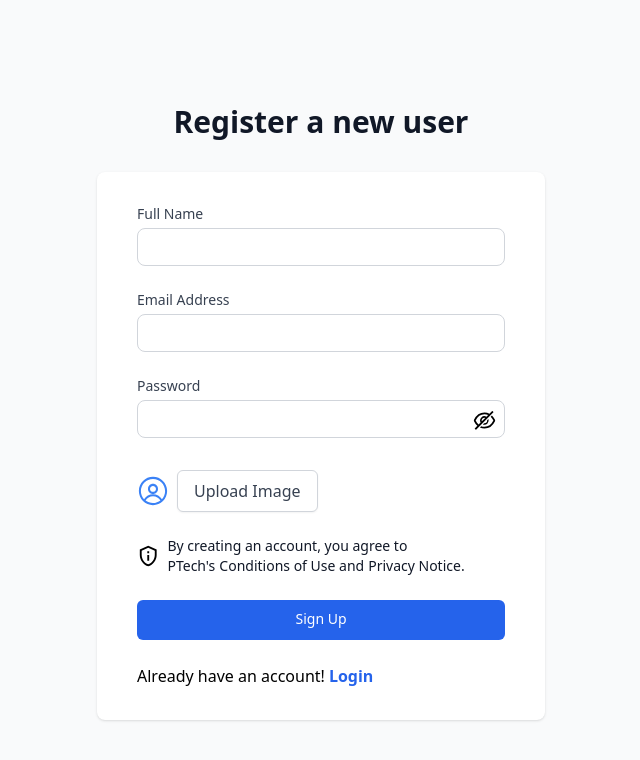
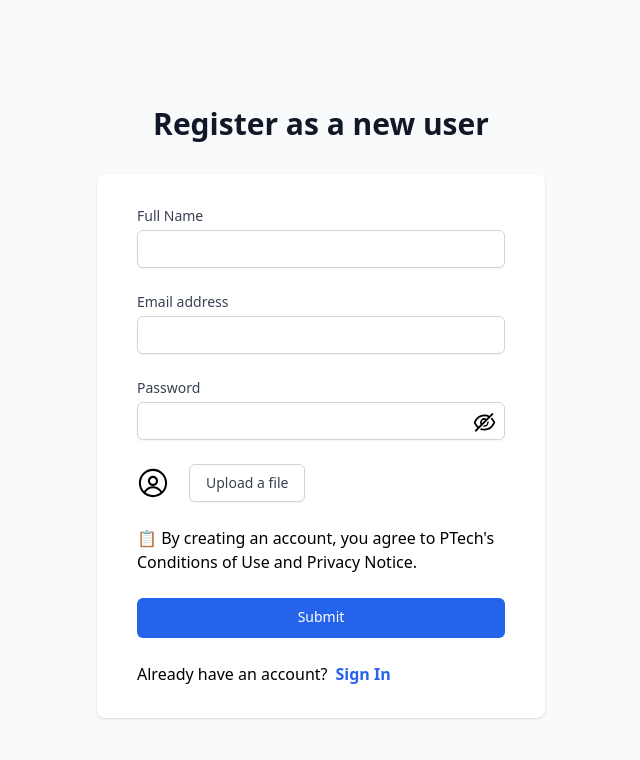
Before and after one commit to PhatPhamCoder/ecomerce_tech_frontend, a React (Create React App) app: page /sign-up in a window 1280 px wide. Shown: the top 760 px of the page, without its empty margins (319-959 px from the left). Built offline with nearby package versions, Linux system fonts and the light colour scheme.

Commit message:
update sign up

```diff
--- a/package.json
+++ b/package.json
@@ -6,6 +6,7 @@
     "@testing-library/jest-dom": "^5.16.5",
     "@testing-library/react": "^13.4.0",
     "@testing-library/user-event": "^13.5.0",
+    "axios": "^1.3.4",
     "country-state-city": "^3.1.2",
     "react": "^18.2.0",
     "react-dom": "^18.2.0",
@@ -13,6 +14,7 @@
     "react-lottie": "^1.2.3",
     "react-router-dom": "^6.9.0",
     "react-scripts": "5.0.1",
+    "react-toastify": "^9.1.1",
     "web-vitals": "^2.1.4"
   },
   "scripts": {
--- a/src/components/Signup/Signup.jsx
+++ b/src/components/Signup/Signup.jsx
@@ -1,40 +1,61 @@
-import React, { useState } from "react";
-import { Link } from "react-router-dom";
+import { React, useState } from "react";
 import { AiOutlineEye, AiOutlineEyeInvisible } from "react-icons/ai";
 import styles from "../../styles/styles";
+import { Link } from "react-router-dom";
 import { RxAvatar } from "react-icons/rx";
-import { MdOutlinePrivacyTip } from "react-icons/md";
-const Signup = () => {
+import axios from "axios";
+import { server } from "../../server";
+import { toast } from "react-toastify";
+const Singup = () => {
   const [email, setEmail] = useState("");
+  const [name, setName] = useState("");
   const [password, setPassword] = useState("");
-  const [name, setName] = useState("");
   const [visible, setVisible] = useState(false);
   const [avatar, setAvatar] = useState(null);
 
-  const handleSubmit = () => {
-    console.log("ffff");
+  const handleFileInputChange = (e) => {
+    const file = e.target.files[0];
+    setAvatar(file);
   };
 
-  const handleFileInputChange = (e) => {
-    const file = e.target.file[0];
-    setAvatar(file);
+  const handleSubmit = async (e) => {
+    e.preventDefault();
+    const config = { headers: { "Content-Type": "multipart/form-data" } };
+
+    const newForm = new FormData();
+
+    newForm.append("file", avatar);
+    newForm.append("name", name);
+    newForm.append("email", email);
+    newForm.append("password", password);
+
+    axios
+      .post(`${server}/user/create-user`, newForm, config)
+      .then((res) => {
+        toast.success(res.data.message);
+        setName("");
+        setEmail("");
+        setPassword("");
+        setAvatar();
+      })
+      .catch((error) => {
+        toast.error(error.response.data.message);
+      });
   };
+
   return (
     <div className="min-h-screen bg-gray-50 flex flex-col justify-center py-12 sm:px-6 lg:px-8">
-      {/* Title Page */}
       <div className="sm:mx-auto sm:w-full sm:max-w-md">
         <h2 className="mt-6 text-center text-3xl font-extrabold text-gray-900">
-          Register a new user
+          Register as a new user
         </h2>
       </div>
-      {/* Body */}
       <div className="mt-8 sm:mx-auto sm:w-full sm:max-w-md">
         <div className="bg-white py-8 px-4 shadow sm:rounded-lg sm:px-10">
-          <form className="space-y-6">
-            {/* Full Name */}
+          <form className="space-y-6" onSubmit={handleSubmit}>
             <div>
               <label
-                htmlFor="name"
+                htmlFor="email"
                 className="block text-sm font-medium text-gray-700"
               >
                 Full Name
@@ -43,43 +64,35 @@ const Signup = () => {
                 <input
                   type="text"
                   name="text"
-                  id="name"
                   autoComplete="name"
                   required
                   value={name}
                   onChange={(e) => setName(e.target.value)}
-                  className="appearance-none block border border-gray-300 px-3 py-2 w-full rounded-lg
-              placeholder-gray-400 focus:outline-none focus:ring-blue-500 focus:border-blue-500
-              sm:text-sm
-              "
+                  className="appearance-none block w-full px-3 py-2 border border-gray-300 rounded-md shadow-sm placeholder-gray-400 focus:outline-none focus:ring-blue-500 focus:border-blue-500 sm:text-sm"
                 />
               </div>
             </div>
-            {/* Email */}
+
             <div>
               <label
                 htmlFor="email"
                 className="block text-sm font-medium text-gray-700"
               >
-                Email Address
+                Email address
               </label>
               <div className="mt-1">
                 <input
                   type="email"
-                  id="email"
                   name="email"
                   autoComplete="email"
                   required
                   value={email}
                   onChange={(e) => setEmail(e.target.value)}
-                  className="appearance-none block border border-gray-300 px-3 py-2 w-full rounded-lg
-              placeholder-gray-400 focus:outline-none focus:ring-blue-500 focus:border-blue-500
-              sm:text-sm
-              "
+                  className="appearance-none block w-full px-3 py-2 border border-gray-300 rounded-md shadow-sm placeholder-gray-400 focus:outline-none focus:ring-blue-500 focus:border-blue-500 sm:text-sm"
                 />
               </div>
             </div>
-            {/* Password */}
+
             <div>
               <label
                 htmlFor="password"
@@ -90,33 +103,34 @@ const Signup = () => {
               <div className="mt-1 relative">
                 <input
                   type={visible ? "text" : "password"}
-                  id="password"
                   name="password"
                   autoComplete="current-password"
                   required
                   value={password}
                   onChange={(e) => setPassword(e.target.value)}
-                  className="appearance-none block border border-gray-300 px-3 py-2 w-full rounded-lg placeholder-gray-400
-              focus:outline-none focus:ring-blue-500 focus:border-blue-500 sm:text-sm
-              "
+                  className="appearance-none block w-full px-3 py-2 border border-gray-300 rounded-md shadow-sm placeholder-gray-400 focus:outline-none focus:ring-blue-500 focus:border-blue-500 sm:text-sm"
                 />
                 {visible ? (
                   <AiOutlineEye
+                    className="absolute right-2 top-2 cursor-pointer"
                     size={25}
-                    className="absolute top-2 right-2 cursor-pointer"
                     onClick={() => setVisible(false)}
                   />
                 ) : (
                   <AiOutlineEyeInvisible
+                    className="absolute right-2 top-2 cursor-pointer"
                     size={25}
-                    className="absolute top-2 right-2 cursor-pointer"
                     onClick={() => setVisible(true)}
                   />
                 )}
               </div>
             </div>
-            {/* Upload Image */}
-            <div className="flex items-center mb-0">
+
+            <div>
+              <label
+                htmlFor="avatar"
+                className="block text-sm font-medium text-gray-700"
+              ></label>
               <div className="mt-2 flex items-center">
                 <span className="inline-block h-8 w-8 rounded-full overflow-hidden">
                   {avatar ? (
@@ -126,70 +140,56 @@ const Signup = () => {
                       className="h-full w-full object-cover rounded-full"
                     />
                   ) : (
-                    <RxAvatar className="h-8 w-8 text-blue-500" />
+                    <RxAvatar className="h-8 w-8" />
                   )}
                 </span>
                 <label
                   htmlFor="file-input"
-                  className="ml-2 flex items-center px-4 py-2 border border-gray-300 rounded-md shadow-sm
-                  text-gray-700 hover:text-white bg-white hover:bg-blue-500 cursor-pointer hover:font-bold"
+                  className="ml-5 flex items-center justify-center px-4 py-2 border border-gray-300 rounded-md shadow-sm text-sm font-medium text-gray-700 bg-white hover:bg-gray-50"
                 >
-                  <span>Upload Image</span>
+                  <span>Upload a file</span>
                   <input
                     type="file"
+                    name="avatar"
                     id="file-input"
-                    name="avatar"
+                    accept=".jpg,.jpeg,.png"
+                    onChange={handleFileInputChange}
                     className="sr-only"
-                    accept=".png,.jpeg,.jpg"
                   />
                 </label>
               </div>
-              <label
-                htmlFor="avatar"
-                className="block text-sm font-medium text-gray-700 mt-2"
-              ></label>
             </div>
-            {/* Policy */}
-            <div className="flex items-center w-gull">
-              <MdOutlinePrivacyTip className="text-4xl" />
-              <div className="ml-2 block text-sm text-gray-900">
-                By creating an account, you agree to PTech's
-                <Link
-                  to={"/"}
-                  className="hover:underline hover:text-[#F7AB0A] ml-1"
-                >
+
+            <div>
+              <p>
+                📋 By creating an account, you agree to PTech's{" "}
+                <Link to={"/"} className="hover:underline hover:text-[#F7AB0A]">
                   Conditions of Use
                 </Link>{" "}
-                and
-                <Link
-                  to={"/"}
-                  className="hover:underline hover:text-[#F7AB0A] ml-1"
-                >
+                and{" "}
+                <Link to={"/"} className="hover:underline hover:text-[#F7AB0A]">
                   Privacy Notice
                 </Link>
                 .
-              </div>
+              </p>
             </div>
-            {/* Button Submit */}
+
             <div>
               <button
                 type="submit"
-                onClick={handleSubmit}
-                className="group relative w-full h-[40px] flex justify-center py-2 px-4 border border-transparent text-sm font-medium
-            rounded-md text-white bg-blue-600 hover:bg-blue-700
-            "
+                className="group relative w-full h-[40px] flex justify-center py-2 px-4 border border-transparent text-sm font-medium rounded-md text-white bg-blue-600 hover:bg-blue-700"
               >
-                Sign Up
+                Submit
               </button>
             </div>
-            {/* More info */}
-            <div className={`${styles.noramlFlex}`}>
-              <h4>Already have an account!</h4>
+
+            <div className={`${styles.noramlFlex} w-full`}>
+              <h4>Already have an account?</h4>
               <Link
-                to={"/sign-up"}
-                className="font-bold ml-1 text-blue-600 hover:underline"
+                to="/login"
+                className="text-blue-600 pl-2 hover:text-blu-500 hover:underline font-bold"
               >
-                Login
+                Sign In
               </Link>
             </div>
           </form>
@@ -199,4 +199,4 @@ const Signup = () => {
   );
 };
 
-export default Signup;
+export default Singup;
--- /dev/null
+++ b/src/server.js
@@ -0,0 +1 @@
+export const server = "http://localhost:8000/api/v2";
```
Also changed, not shown: src/images/login.png (added), 1 other file (tests, documents, lock files or other folders).
